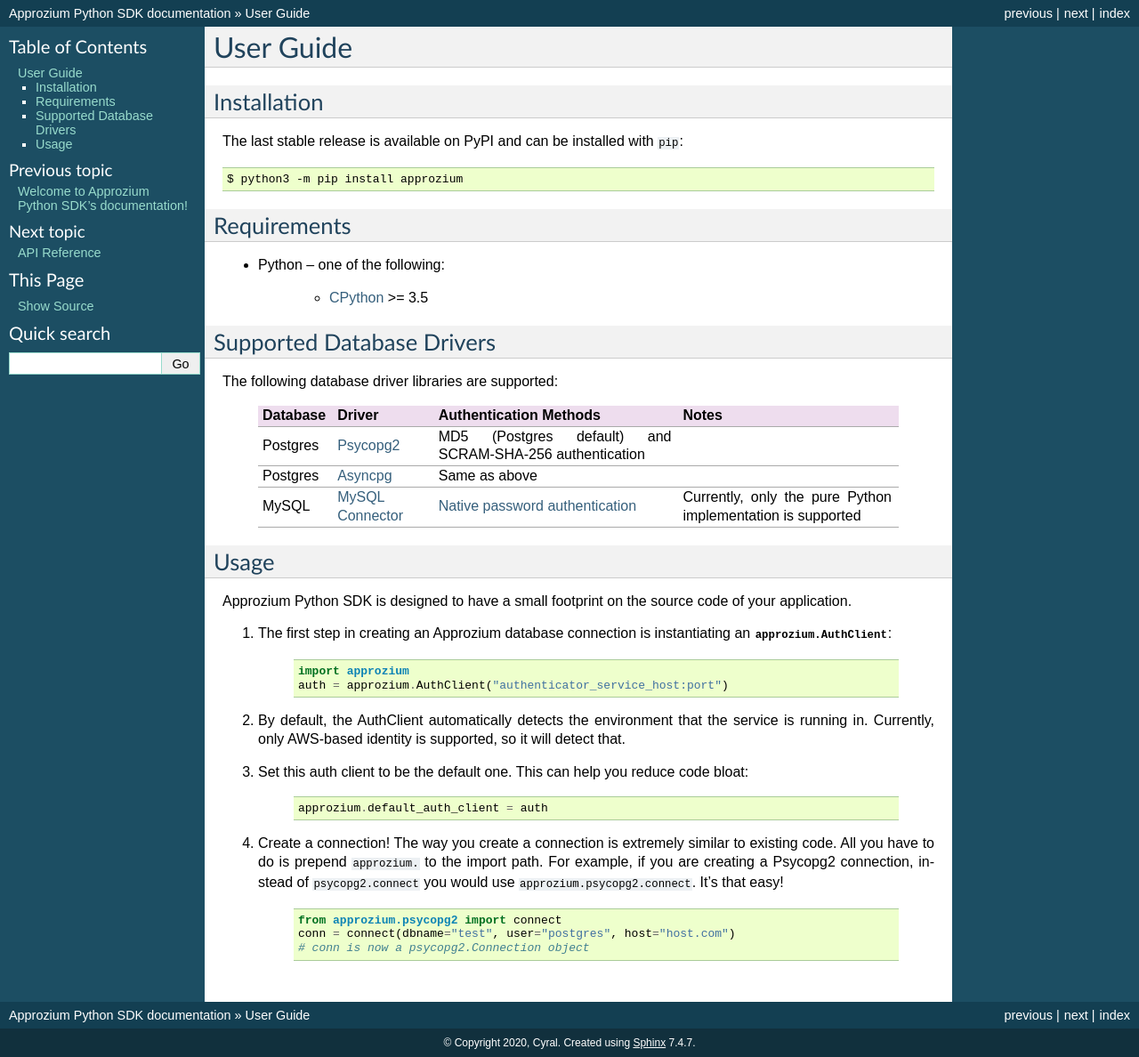
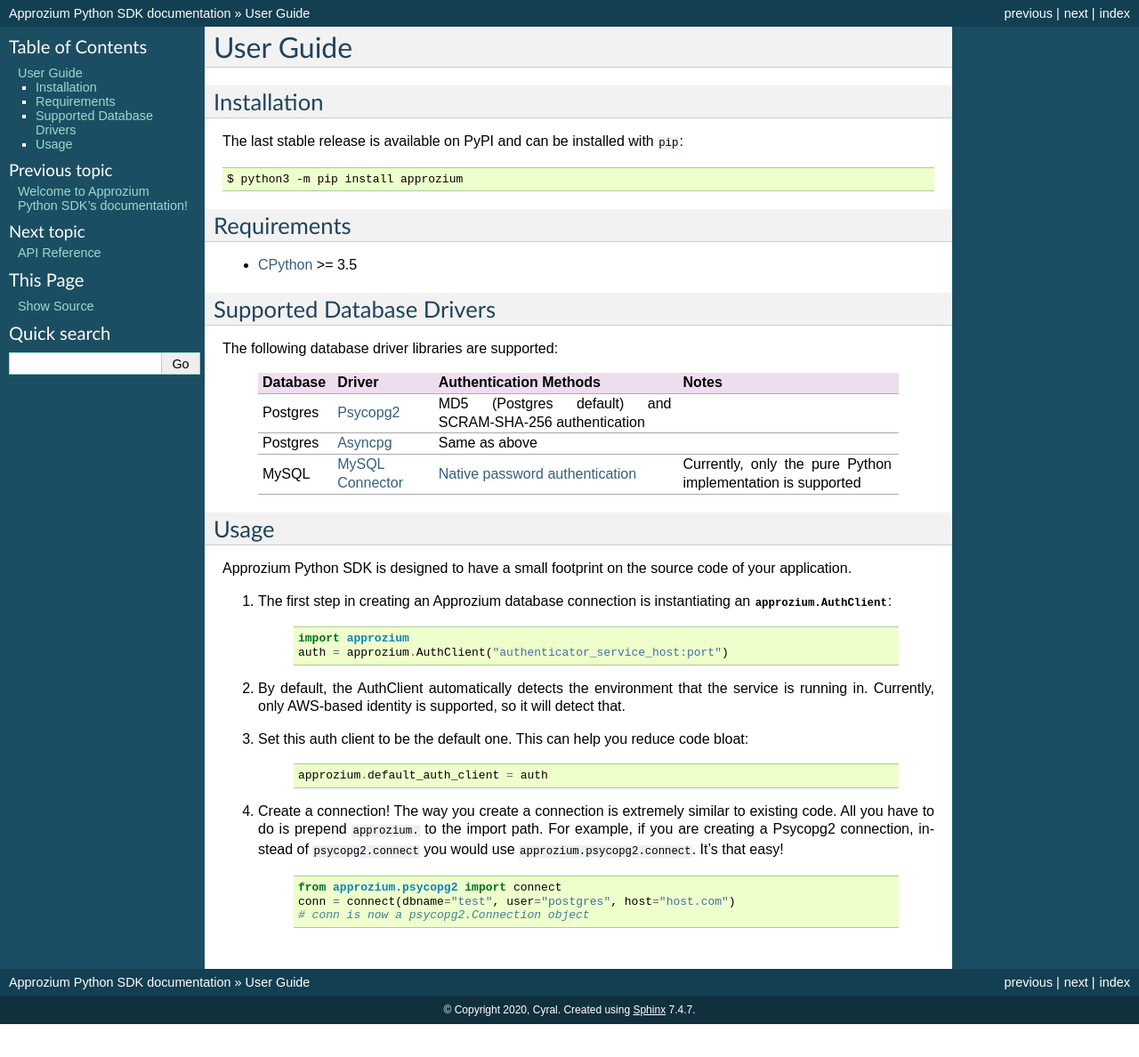
Before and after one commit to cyralinc/approzium, a Sphinx documentation site: the page built from sdk/python/docs/source/userguide.rst, in a window 1280 px wide. Shown: the whole page at 89% size. Built offline with Sphinx 7.4.7, drawn with Linux system fonts in a browser that asks for light colours; after the commit the page ends 1151 px from its top, so only the background shows below that.

Commit message:
Update userguide

```diff
--- a/sdk/python/docs/source/userguide.rst
+++ b/sdk/python/docs/source/userguide.rst
@@ -11,9 +11,7 @@
 Requirements
 -------------
 
-* Python -- one of the following:
-
-    - CPython_ >= 3.5
+* CPython_ >= 3.5
 
 .. _CPython: http://www.python.org/
 
```
